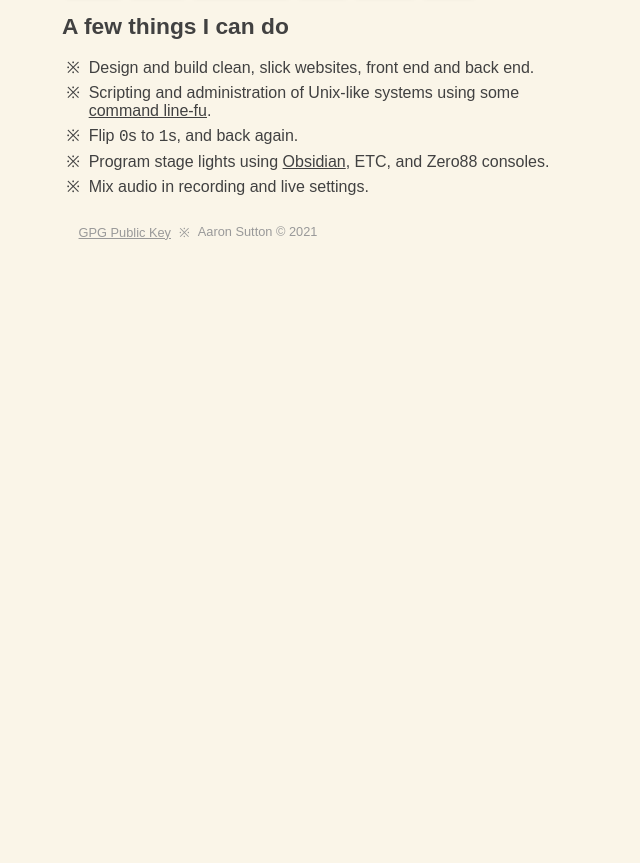
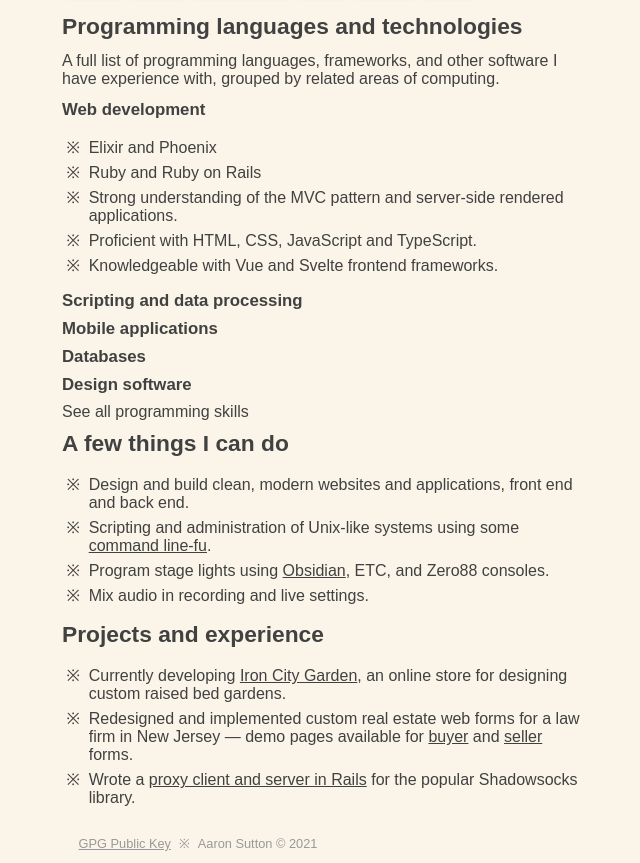
Before and after one commit to aaronjsutton/aaronjsutton, a website built with Vite: page index.html in a window 1280 px wide. Shown: the part 343-1206 px from the top of the page, without its empty margins (442-1082 px from the left). Before the commit the page ends 800 px from the top, so only its background shows below. Built offline with nearby package versions, Linux system fonts and the light colour scheme; files whose address does not match are found by name; a web font is replaced by a local one.

Commit message:
Update copy just a little

```diff
--- a/index.html
+++ b/index.html
@@ -26,14 +26,11 @@
           <picture>
             <source
               srcset="/media/profile-138.avif"
-							type="image/avif"
+              type="image/avif"
               media="(max-width: 720px)"
             />
 
-            <source
-              srcset="/media/profile-512.avif"
-							type="image/avif"
-            />
+            <source srcset="/media/profile-512.avif" type="image/avif" />
 
             <img
               alt="profile picture of Aaron Sutton"
@@ -90,25 +87,110 @@
               <li class="ww-badge black">HTML</li>
               <li class="ww-badge orange-peel">Java</li>
             </ul>
+
+            <article data-expandable="skills" data-open>
+              <h3>Programming languages and technologies</h3>
+
+              <p>
+                A full list of programming languages, frameworks, and other
+                software I have experience with, grouped by related areas of
+                computing.
+              </p>
+
+              <article>
+                <h4>Web development</h4>
+                <ul>
+									<li>Elixir and Phoenix</li>
+									<li>Ruby and Ruby on Rails</li>
+									<li>Strong understanding of the MVC pattern and server-side rendered applications.</li>
+									<li>Proficient with HTML, CSS, JavaScript and TypeScript.</li>
+									<li>Knowledgeable with Vue and Svelte frontend frameworks.</li>
+								</ul>
+              </article>
+
+              <article>
+                <h4>Scripting and data processing</h4>
+
+              </article>
+
+              <article>
+                <h4>Mobile applications</h4>
+
+              </article>
+
+              <article>
+                <h4>Databases</h4>
+
+              </article>
+
+              <article>
+                <h4>Design software</h4>
+              </article>
+            </article>
+
+            <span data-expand="skills" class="expand-skills"
+              >See all programming skills</span
+            >
+            <span class="expand-skills-arrow"> &rarr;</span>
           </article>
 
           <section>
             <h3>A few things I can do</h3>
             <ul>
               <li>
-                Design and build clean, slick websites, front end and back end.
+                Design and build clean, modern websites and applications, front
+                end and back end.
               </li>
               <li>
                 Scripting and administration of Unix-like systems using some
                 <a href="https://xkcd.com/196/">command line-fu</a>.
               </li>
-              <li>Flip <code>0</code>s to <code>1</code>s, and back again.</li>
               <li>
                 Program stage lights using
                 <a href="https://obsidiancontrol.com">Obsidian</a>, ETC, and
                 Zero88 consoles.
               </li>
               <li>Mix audio in recording and live settings.</li>
+            </ul>
+          </section>
+
+          <section>
+            <h3>Projects and experience</h3>
+            <ul>
+              <li>
+                Currently developing
+                <a
+                  href="https://ironcitygarden.com"
+                  target="_blank"
+                  rel="noreferrer noopener"
+                  >Iron City Garden</a
+                >, an online store for designing custom raised bed gardens.
+              </li>
+              <li>
+                Redesigned and implemented custom real estate web forms for a
+                law firm in New Jersey &mdash; demo pages available for
+                <a
+                  href="https://demo.aaronjsutton.com/buyer"
+                  target="_blank"
+                  rel="noreferrer noopener"
+                  >buyer</a
+                >
+                and
+                <a
+                  href="https://demo.aaronjsutton.com/seller"
+                  target="_blank"
+                  rel="noreferrer noopener"
+                  >seller</a
+                >
+                forms.
+              </li>
+              <li>
+                Wrote a
+                <a href="https://github.com/darkspeed/darkspeed">
+                  proxy client and server in Rails</a
+                >
+                for the popular Shadowsocks library.
+              </li>
             </ul>
           </section>
         </main>
--- a/src/style.css
+++ b/src/style.css
@@ -124,6 +124,27 @@ ul.ww-badge-container > li.ww-badge:nth-child(even):hover {
   transform: rotateZ(-3deg) translateY(-3px);
 }
 
+.expand-skills {
+	cursor: pointer;
+}
+
+.expand-skills-arrow {
+	transition: opacity 150ms ease-in-out;
+	opacity: 0;
+}
+
+.expand-skills:hover + .expand-skills-arrow {
+	opacity: 1;
+}
+
+*[data-expandable] {
+	display: none;
+}
+
+*[data-expandable][data-open] {
+	display: block;
+}
+
 nav.expand-resume {
   margin: 0.5rem auto;
 }
```
